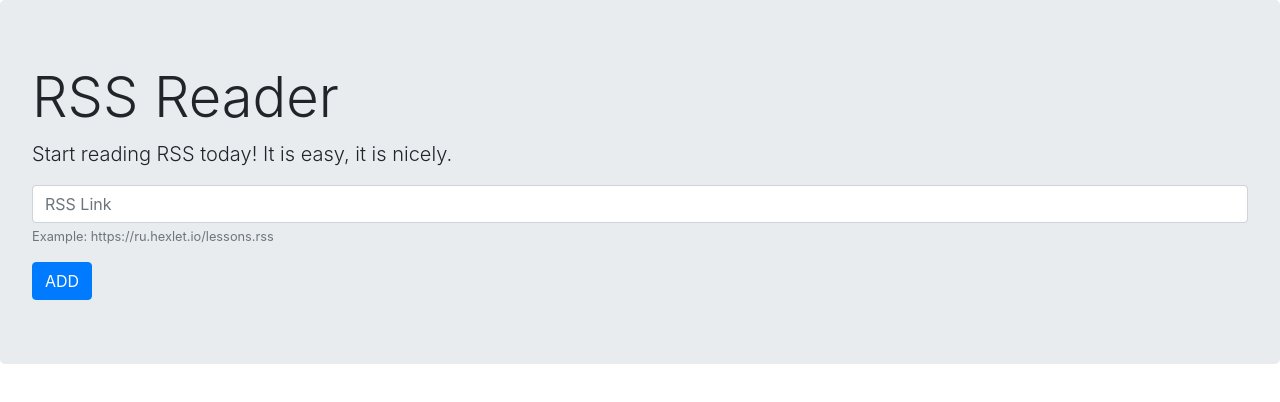
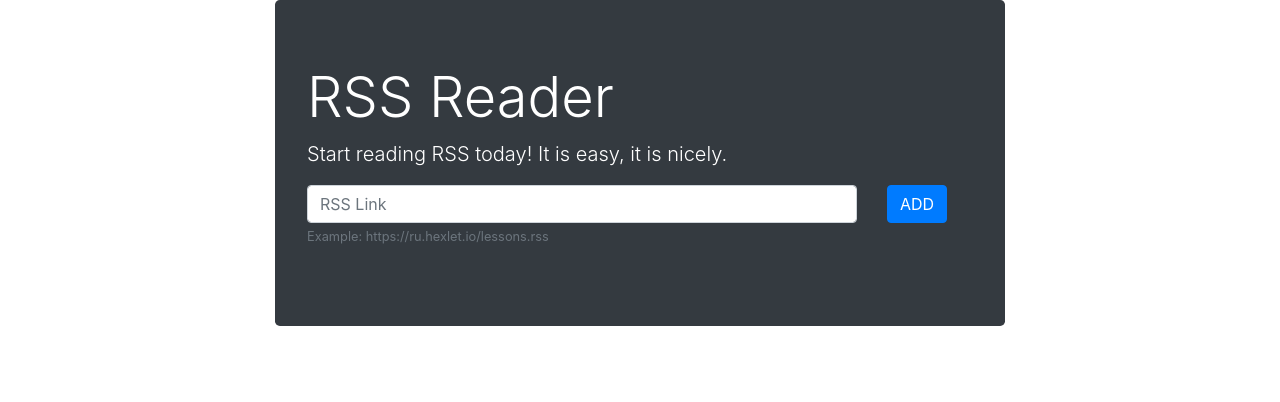
Before and after one commit to GPopov9/frontend-project-lvl3, a website built with webpack: page template.html in a window 1280 px wide. Built offline with nearby package versions, Linux system fonts and the light colour scheme.

Commit message:
+deploy on zeit#1

```diff
--- a/template.html
+++ b/template.html
@@ -4,17 +4,38 @@
     <title>RSS Reader</title>
   </head>
   <body>
-    <div class="jumbotron">
-      <h1 class="display-4">RSS Reader</h1>
-      <p class="lead">Start reading RSS today! It is easy, it is nicely.</p>
+    <div class="container" >
+      <div class="row">
+        <div class="col-2"></div>
+        <div class="col-8">
+          <div class="jumbotron" style="background-color:#343A40">
+            <h1 class="display-4" style="color:white">RSS Reader</h1>
+            <p class="lead" style="color:white">Start reading RSS today! It is easy, it is nicely.</p>
             <form>
               <div class="form-group">
+                <div class="row">
+                  <div class="col-10">
                     <input type="email" class="form-control" id="exampleInputEmail1" aria-describedby="emailHelp" placeholder="RSS Link">
                     <small id="emailHelp" class="form-text text-muted">Example: https://ru.hexlet.io/lessons.rss</small>
                   </div>
+                  <div class="col-2">
                     <button type="submit" class="btn btn-primary">ADD</button>
+                  </div>
+                </div>
+              </div>
             </form>
           </div>
+        </div>
+        <div class="col-2"></div>
+      </div>
 
+
+
+
+
+
+    </div>
+    <!--
+ -->
   </body>
 </html>
```
Lines whose indentation alone changed are shown as unchanged.
